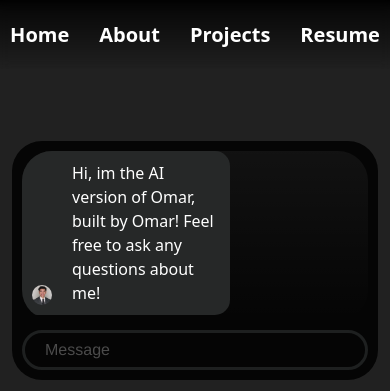
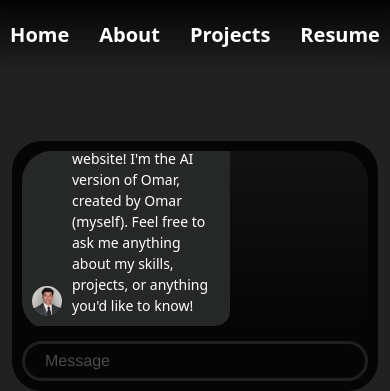
Before and after one commit to omarsyed4/omar_web, a website: page index.html in a window 390 px wide. Shown: the top 391 px of the page. Drawn offline with nearby package versions, Linux system fonts and the light colour scheme.

Commit message:
Improved contact semantics

```diff
--- a/index.html
+++ b/index.html
@@ -444,13 +444,23 @@
     padding: 10px;
   }
 
+  .text-bubble {
+      font-size: 14px;
+    }
 
 
 
-  .text-bubble.left img {
-      width: 20px; /* Adjust size as needed */
-      height: 20px; /* Adjust size as needed */
+    .text-bubble.left img {
+      position: absolute;
+      bottom: 10px;
+      left: 10px;
+      right: 10px;
+      width: 30px; /* Adjust size as needed */
+      height: 30px; /* Adjust size as needed */
     }
+
+
+
 
   .read-receipt {
       font-size: 10px; /* Decrease font size */
@@ -584,10 +594,10 @@
           </div>
         </div>
           <div class="question-buttons" data-aos="fade-up" data-aos-delay="100">
-            <button type="button" onclick="pasteQuestion('What are your hours of operation?')">
+            <button type="button" onclick="pasteQuestion('What skills are you proficient in?')">
               <i class="bi bi-magic"></i> What skills are you proficient in?
             </button>
-            <button type="button" onclick="pasteQuestion('How can I contact support?')">
+            <button type="button" onclick="pasteQuestion('Explain the projects you\'ve done so far.')">
               <i class="bi bi-magic"></i> Explain the projects you've done so far.
             </button>
           </div>
@@ -992,7 +1002,7 @@
 
           receivedBubble.appendChild(img);
 
-          const initialMessage = document.createTextNode("Hi, im the AI version of Omar, built by Omar! Feel free to ask any questions about me!");
+          const initialMessage = document.createTextNode("Welcome to my website! I'm the AI version of Omar, created by Omar (myself). Feel free to ask me anything about my skills, projects, or anything you'd like to know!");
           receivedBubble.appendChild(initialMessage);
 
           textBubbleContainer.appendChild(receivedBubble);
```
